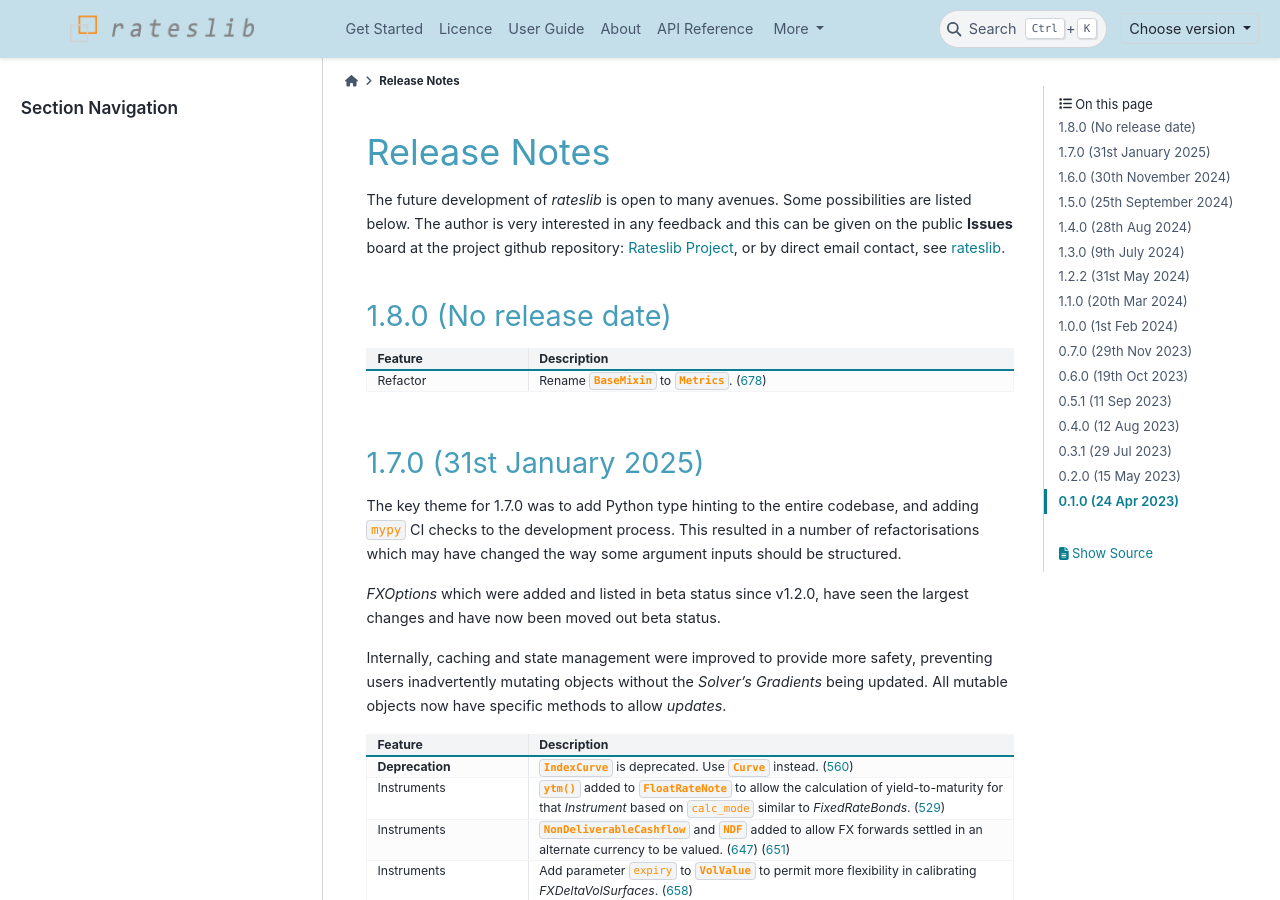
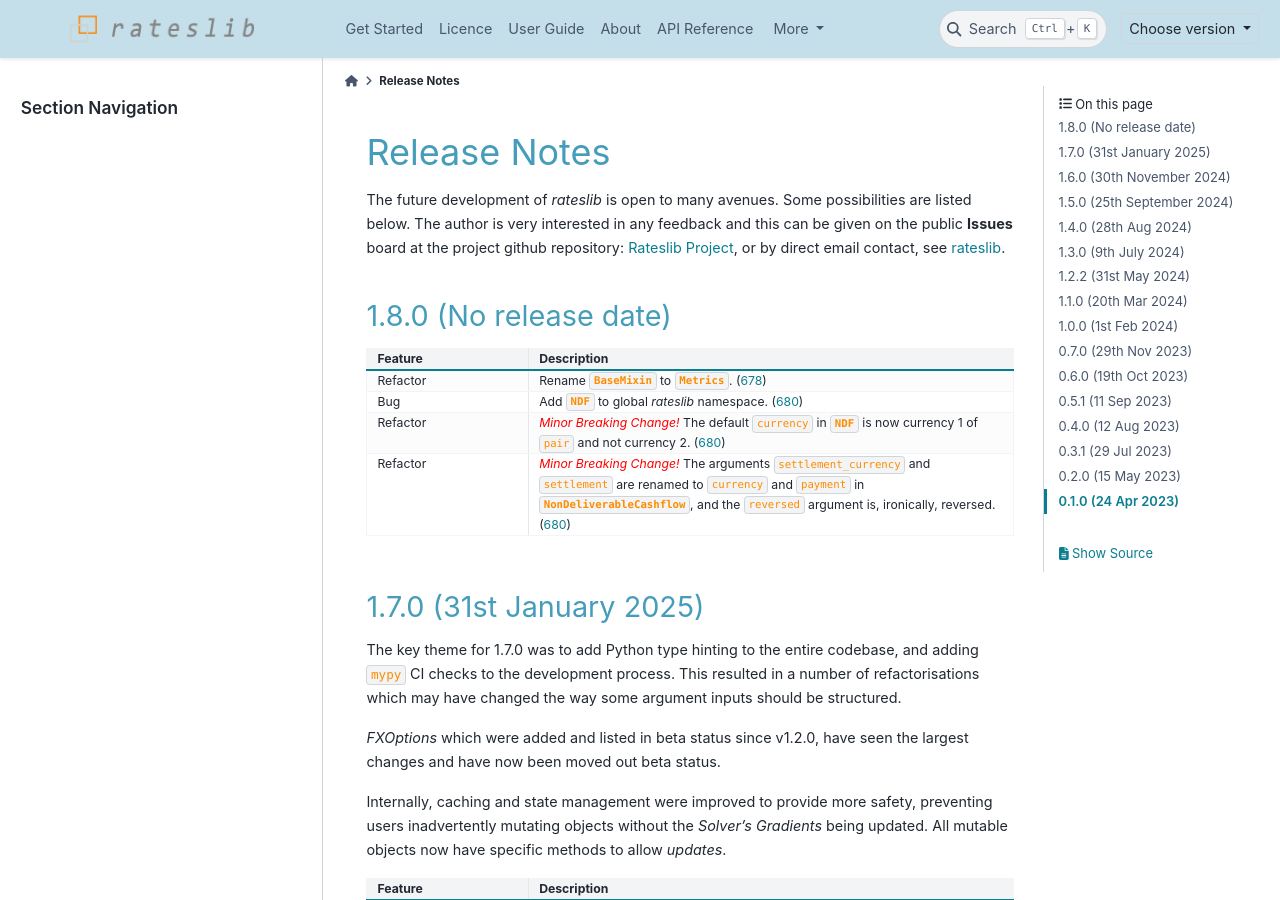
Before and after one commit to attack68/rateslib, a Sphinx documentation site: the page built from docs/source/i_whatsnew.rst, in a window 1280 px wide and 900 px high. Built offline with Sphinx 7.4.7 and the PyData theme 0.15.4, drawn with Linux system fonts in a browser that asks for light colours; comment, search, counter and statistics services are not loaded.

Commit message:
REF: rename arg in NDF

```diff
--- a/docs/source/i_whatsnew.rst
+++ b/docs/source/i_whatsnew.rst
@@ -24,6 +24,19 @@ email contact, see `rateslib <https://rateslib.com>`_.
    * - Refactor
      - Rename :class:`~rateslib.instruments.BaseMixin` to :class:`~rateslib.instruments.Metrics`.
        (`678 <https://github.com/attack68/rateslib/pull/678>`_)
+   * - Bug
+     - Add :class:`~rateslib.instruments.NDF` to global *rateslib* namespace.
+       (`680 <https://github.com/attack68/rateslib/pull/680>`_)
+   * - Refactor
+     - :red:`Minor Breaking Change!` The default ``currency`` in
+       :class:`~rateslib.instruments.NDF` is now currency 1 of ``pair`` and not currency 2.
+       (`680 <https://github.com/attack68/rateslib/pull/680>`_)
+   * - Refactor
+     - :red:`Minor Breaking Change!` The arguments ``settlement_currency`` and ``settlement``
+       are renamed to ``currency`` and ``payment`` in
+       :class:`~rateslib.periods.NonDeliverableCashflow`, and the ``reversed`` argument is,
+       ironically, reversed.
+       (`680 <https://github.com/attack68/rateslib/pull/680>`_)
 
 1.7.0 (31st January 2025)
 ****************************
```
Also changed, not shown: 1 other file.
